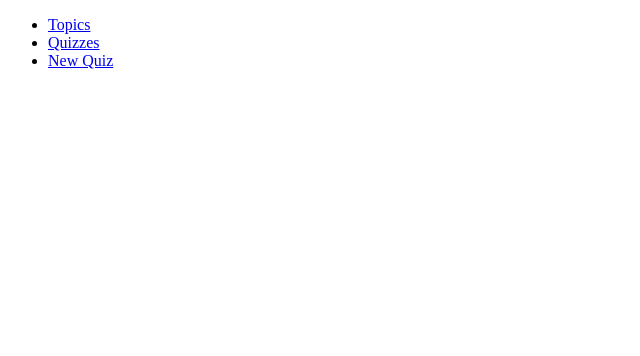
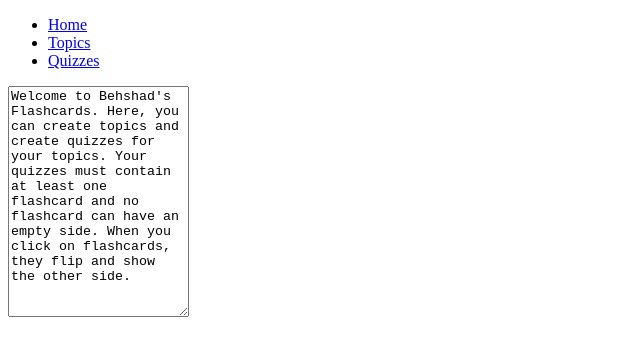
Before and after one commit to BehshadBabai/flashcards, a React (Create React App) app: page / in a window 1280 px wide. Shown: the top 356 px of the page, without its empty margins (0-640 px from the left). Built offline with nearby package versions, Linux system fonts and the light colour scheme; the HTML template or start-up script is replaced by a standard one.

Commit message:
changing the layout and the links structure of the page

```diff
--- a/public/index.css
+++ b/public/index.css
@@ -249,3 +249,19 @@ li:not(:last-child) {
 .card-flipped:hover {
   background-color: darkgreen;
 }
+
+textarea {
+  width: 70%;
+  height: auto;
+  color: #2f2f2f;
+  margin-left: 15%;
+  margin-top: 4%;
+  padding: 2%;
+  padding-bottom: 4%;
+  font-size: 1.3em;
+  resize: none;
+}
+
+textarea:focus {
+  outline: none;
+}
--- a/src/app/App.js
+++ b/src/app/App.js
@@ -13,12 +13,18 @@ import Topic from '../features/topics/Topic';
 import Quiz from '../features/quizzes/Quiz';
 import Quizzes from '../features/quizzes/Quizzes';
 import ROUTES from './routes';
+import Home from '../features/home/home';
 
 export default function App() {
   return (
     <Router>
       <nav>
         <ul>
+          <li>
+            <NavLink to='/' exact={true} activeClassName='active'>
+              Home
+            </NavLink>
+          </li>
           <li>
             <NavLink to={ROUTES.topicsRoute()} activeClassName='active'>
               Topics
@@ -33,15 +39,13 @@ export default function App() {
               Quizzes
             </NavLink>
           </li>
-          <li>
-            <NavLink to={ROUTES.newQuizRoute()} activeClassName='active'>
-              New Quiz
-            </NavLink>
-          </li>
         </ul>
       </nav>
 
       <Switch>
+        <Route exact path='/'>
+          <Home />
+        </Route>
         <Route path='/topics'>
           <TopicsRoutes />
         </Route>
--- a/src/components/NewQuizForm.js
+++ b/src/components/NewQuizForm.js
@@ -129,7 +129,7 @@ export default function NewQuizForm() {
         </div>
       ))}
       <div className='actions-container'>
-        <button onClick={addCardInputs}>Add a Card</button>
+        <button onClick={addCardInputs}>Add a Flashcard</button>
         <button onClick={handleSubmit}>Create Quiz</button>
       </div>
     </section>
--- /dev/null
+++ b/src/features/home/home.js
@@ -0,0 +1,14 @@
+const Home = () => {
+  return (
+    <div id="intro">
+      <textarea readOnly cols="width" rows={15}>
+        Welcome to Behshad's Flashcards. Here, you can create topics and create
+        quizzes for your topics. Your quizzes must contain at least one
+        flashcard and no flashcard can have an empty side. When you click on
+        flashcards, they flip and show the other side.
+      </textarea>
+    </div>
+  );
+};
+
+export default Home;
--- a/src/features/quizzes/Quiz.js
+++ b/src/features/quizzes/Quiz.js
@@ -11,7 +11,7 @@ export default function Topic() {
 
   return (
     <section>
-      <h1>{quiz.name}</h1>
+      <h1>{quiz.name} Flashcards</h1>
       <ul className="cards-list">
         {quiz.cardIds.map((id) => (
           <Card key={id} id={id} />
--- a/src/features/topics/Topic.js
+++ b/src/features/topics/Topic.js
@@ -23,8 +23,8 @@ export default function Topic() {
           </li>
         ))}
       </ul>
-      <Link to="/quizzes/new" className="button create-new-topic-button">
-        Create a New Quiz
+      <Link to="/topics/new" className="button create-new-topic-button">
+        Create a New Topic
       </Link>
     </section>
   );
```
